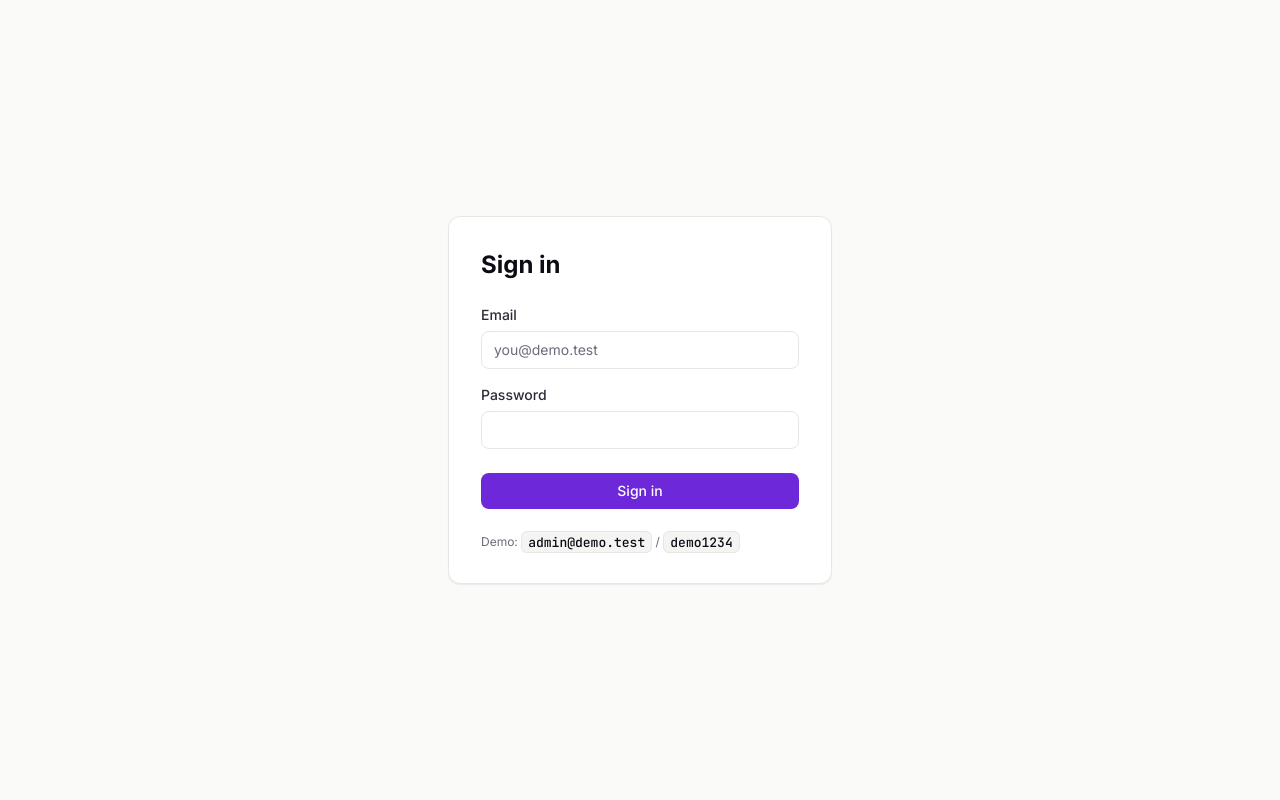
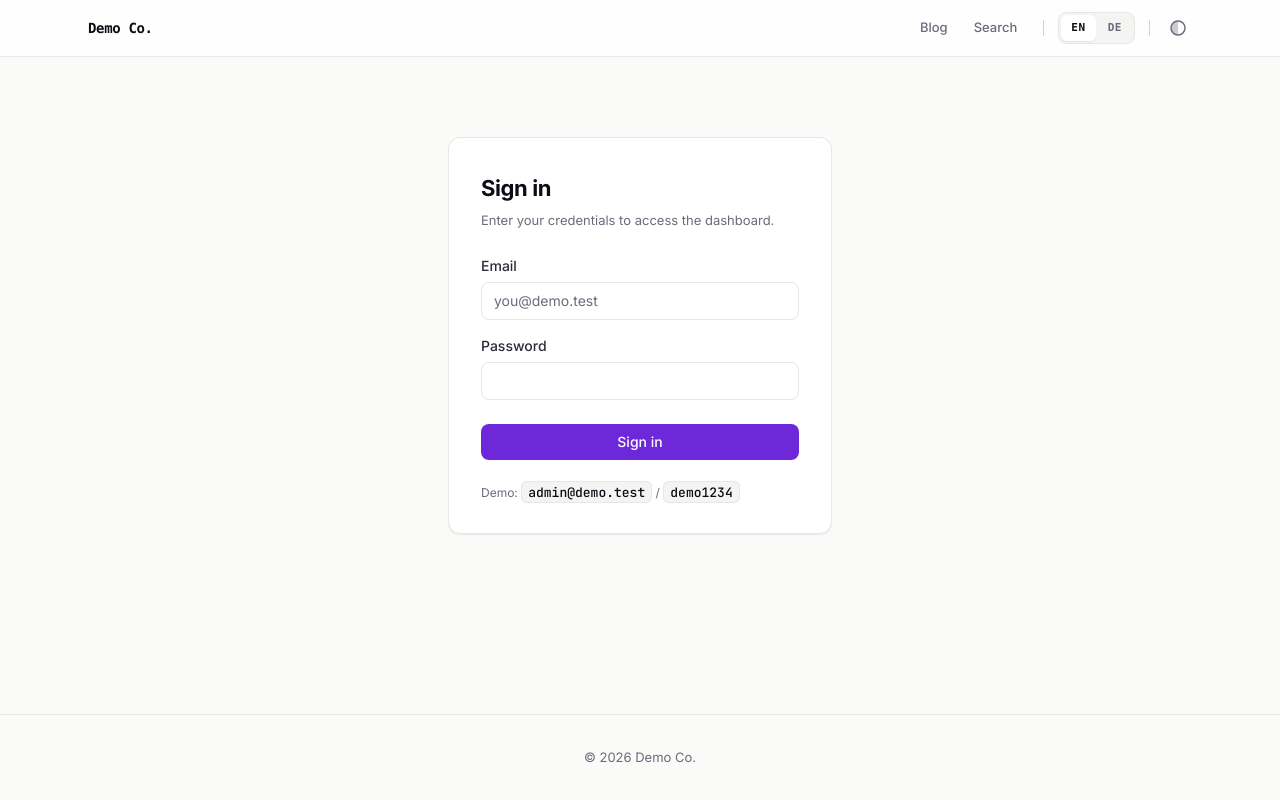
Before and after one commit to MichaelSedov/home-task, a SvelteKit app: page /login in a window 1280 px wide. Built offline with nearby package versions, Linux system fonts and the light colour scheme.

Commit message:
refactor(auth): login under marketing

```diff
--- a/src/routes/(auth)/login/+page.svelte
+++ b/src/routes/(marketing)/login/+page.svelte
@@ -1,24 +1,16 @@
 <script lang="ts">
 	import { enhance } from '$app/forms';
 	import { LoginInputSchema } from '$lib/schemas/user.js';
+	import { getT } from '$lib/i18n/context.js';
 	import Input from '$lib/ui/primitives/Input.svelte';
 	import Button from '$lib/ui/primitives/Button.svelte';
 	import Card from '$lib/ui/primitives/Card.svelte';
 
 	let { form } = $props();
 
-	const dict: Record<string, string> = {
-		'login.title': 'Sign in',
-		'login.email': 'Email',
-		'login.password': 'Password',
-		'login.submit': 'Sign in',
-		'login.error': 'Invalid email or password.',
-		'login.emailRequired': 'Enter a valid email address.',
-		'login.passwordRequired': 'Enter your password.'
-	};
-	const t = (k: string) => dict[k] ?? k;
+	// Reuse the t() from the marketing layout context — no inline dict needed
+	const t = getT();
 
-	// Client-side state mirrors what the server action will receive.
 	let email = $state('');
 	let password = $state('');
 	let emailError = $state<string | null>(null);
@@ -26,12 +18,10 @@
 	let submitting = $state(false);
 
 	function validate(): boolean {
-		// Use the SAME schema as the server action (lib/schemas/user.ts).
 		const result = LoginInputSchema.safeParse({ email, password });
 		emailError = null;
 		passwordError = null;
 		if (result.success) return true;
-
 		for (const issue of result.error.issues) {
 			const field = issue.path[0];
 			if (field === 'email') emailError = t('login.emailRequired');
@@ -42,18 +32,22 @@
 </script>
 
 <svelte:head>
-	<title>Sign in — Demo Co.</title>
+	<title>{t('login.title')} — Demo Co.</title>
 	<meta name="robots" content="noindex" />
 </svelte:head>
 
-<div class="flex min-h-screen items-center justify-center bg-[var(--bg)] px-4">
+<!-- Marketing layout already provides the nav — just render the form -->
+<div class="flex items-center justify-center px-4 py-20">
 	<Card class="w-full max-w-sm p-8">
-		<h1 class="mb-6 text-2xl font-bold text-[var(--fg)]">{t('login.title')}</h1>
+		<h1 class="mb-1 text-[22px] font-bold tracking-[-0.018em] text-[var(--fg)]">
+			{t('login.title')}
+		</h1>
+		<p class="mb-6 text-[13px] text-[var(--muted)]">{t('login.subtitle')}</p>
 
 		{#if form?.error}
 			<div
 				role="alert"
-				class="mb-4 rounded-[var(--radius-sm)] border border-red-400 bg-red-50 px-3 py-2 text-sm text-red-700 dark:bg-red-950 dark:text-red-300"
+				class="mb-4 rounded-[var(--radius-sm)] border border-red-400 bg-red-50 px-3 py-2 text-[13px] text-red-700 dark:bg-red-950 dark:text-red-300"
 			>
 				{t(form.error)}
 			</div>
```
Also changed, not shown: src/routes/(marketing)/login/+page.server.ts (renamed from src/routes/(auth)/login/+page.server.ts).
